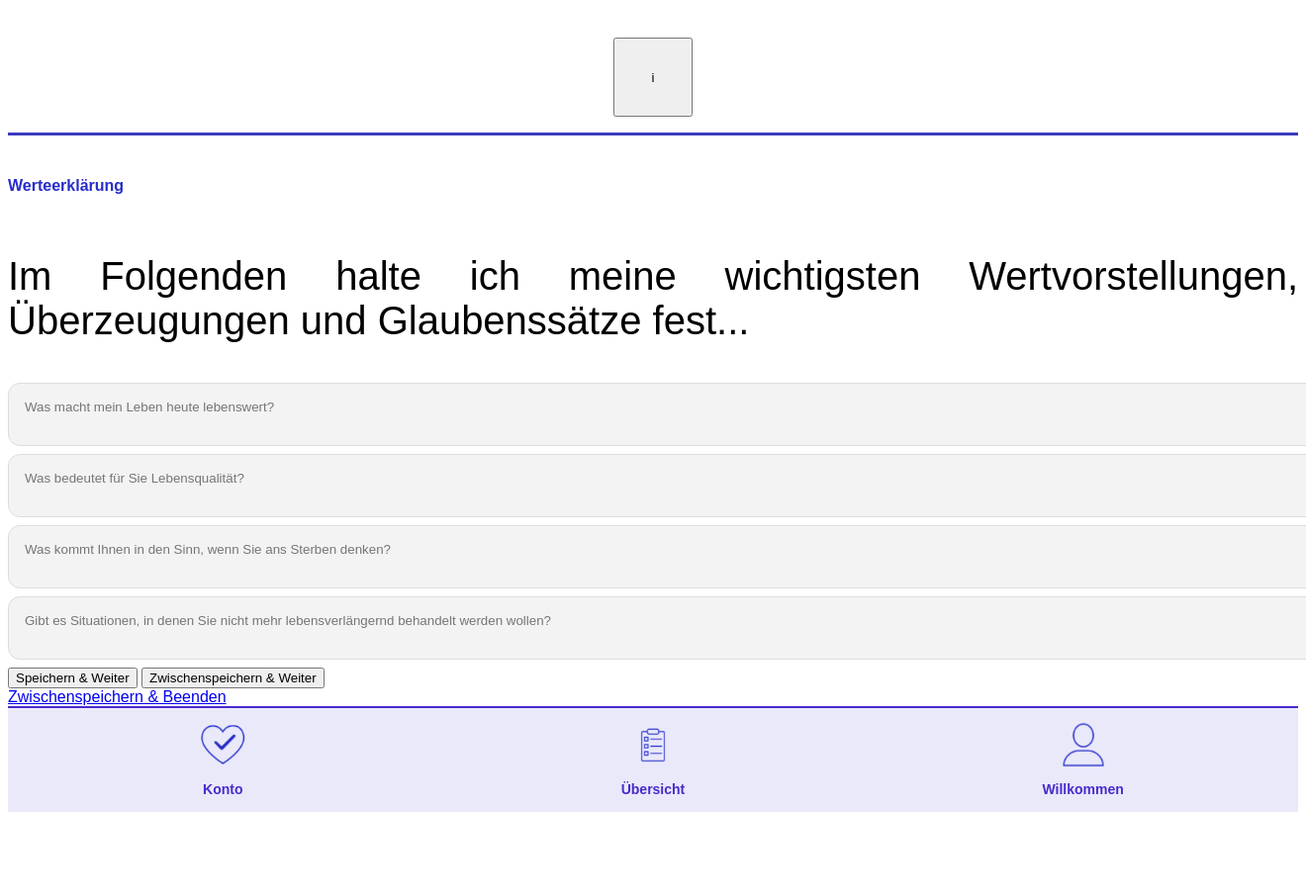
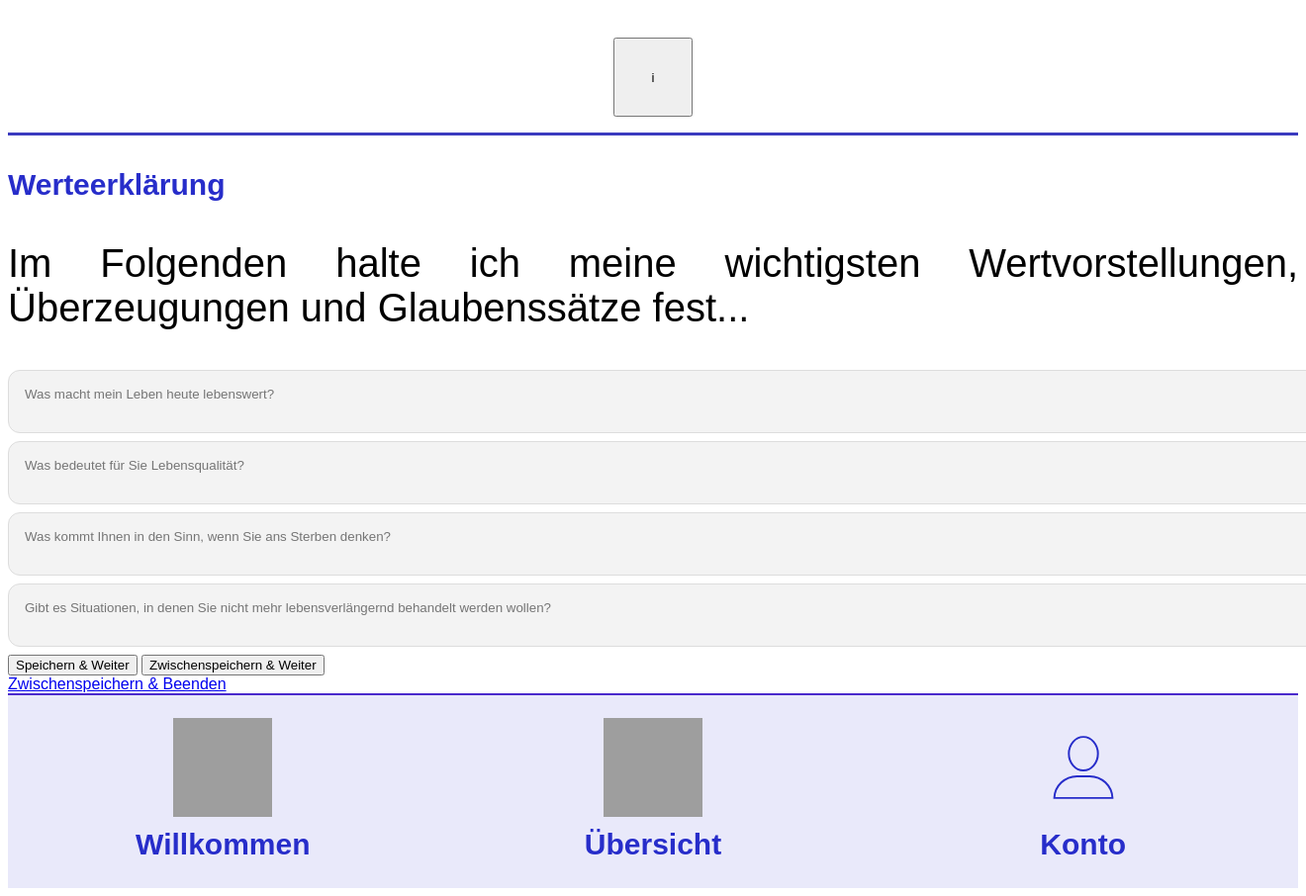
Before and after one commit to simouune/IM4_PatientenWille, a PHP site: page /medizinische-behandlung_1.html in a window 1320 px wide; the page is wider, and only the part inside the window is pictured. Shown: the part 207-1113 px from the top of that part at 99% size. Before the commit the page ends 1028 px from the top of that part, so only its background shows below. Run offline with PHP 8.4, Linux system fonts and the light colour scheme; grey boxes are pictures that could not be loaded.

Commit message:
design footer und medbehandlung2

```diff
--- a/css/stylepage.css
+++ b/css/stylepage.css
@@ -12,17 +12,9 @@ h1 {
 }
 
 h2 {
-display: flex;
-width: 262px;
-height: 58px;
-flex-direction: column;
-justify-content: center;
-flex-shrink: 0;
-color: #272DCA;
-font-family: Arial, Helvetica, sans-serif;
-font-size: 16px;
-font-style: normal;
-font-weight: 700;
+  font-size: 30px;
+  font-weight: bold;
+  color: #272DCA;
 }
 
 p {
@@ -93,11 +85,11 @@ header {
 footer {
   border-top: 2px solid #4A2ACC;
   background-color: rgba(39, 44, 202, 0.1);
-  height: 105px;
+  padding: 15px 0px 30px 0px;
+  height: 150px;
   display: flex;
   align-items: center;     /* vertikal zentriert die .footer-nav */
   justify-content: center; /* zentriert horizontal */
-  padding: 0;
 }
 
 .footer-nav {
@@ -110,24 +102,25 @@ footer {
 
 .nav-item {
   display: flex;
+  color: #272DCA;
   flex-direction: column;
   align-items: center;
-  color: #4A2ACC;
   text-decoration: none;
   font-family: Arial, Helvetica, sans-serif;
-  font-size: 14px; /* optional etwas kleiner */
-  font-weight: 700;
-  padding-bottom: 2rem;
-
+  font-size: 30px;
+  font-weight: bold;
+  flex: 1; /* Gleicher Platz für alle Navigationspunkte */
+  text-align: center; /* Zentriert den Text innerhalb des flex-Containers */
 }
 
 .nav-item img {
-  width: 100px;   /* schön groß, aber nicht zu viel */
+  width: 100px;
   height: 100px;
-  margin-bottom: -0.5rem;
+  margin-bottom: 20px;
 }
 
-.SaveButtons {
+
+.SaveButtons, #medbehandlung2-form {
   margin-top: 80px;
   display: flex;
   flex-direction: column; /* Buttons untereinander anordnen */
@@ -136,7 +129,7 @@ footer {
   gap: 2rem;              /* Abstand zwischen den Buttons */
 }
 
-.btnSave {
+.btnSave, #saveAndNextBtn{
   background-color: #272DCA;
   color: white;
   font-size: 40px;
@@ -148,7 +141,7 @@ footer {
   cursor: pointer;
 }
 
-.btnSaveBack {
+.btnSaveBack, #saveAndExitBtn{
   color: #272DCA;
   background-color: transparent;
   border: none;
@@ -156,36 +149,6 @@ footer {
   font-weight: bold;
 }
 
-
-
-/*button {
-  color: rgb(73, 69, 69);
-  border: none;
-  padding: 0.5rem;
-  border-radius: 6px;
-  cursor: pointer;
-  width: 100%;
-  margin-top: 1rem;
-  display: flex;
-  width: 191px;
-  height: 54px;
-  flex-direction: column;
-  justify-content: center;
-  flex-shrink: 0;
-  color: #000000;
-  text-align: center;
-  font-family: Arial, Helvetica, sans-serif;
-  font-size: 16px;
-  font-style: normal;
-  font-weight: 700;
-  line-height: 150%; /* 24px */
-  /*letter-spacing: -0.304px;
-  display: flex;
-  flex-direction: column;
-  align-items: center;
-  justify-content: center;
-  margin: 1rem auto;
-}
 
 
 /* ------------------------------------ */
@@ -258,7 +221,7 @@ button[type="submit"] {
 /* Personalien */
 /* ------------------------------------ */
 
-#personalien {
+#personalien{
   padding-left: 50px;
   padding-right: 85px;
 }
@@ -280,3 +243,26 @@ button[type="submit"] {
   margin-bottom: 15px;
   margin-top: 50px;
 }
+
+
+
+/* ------------------------------------ */
+/* Medizinische Behandlung 2 */
+/* ------------------------------------ */
+
+#medbehandlung2{
+  padding-left: 50px;
+  padding-right: 85px;
+}
+
+#medbehandlung2 h2 {
+  font-size: 40px;
+}
+
+#medbehandlung2 p{
+  font-size: 40px;
+}
+
+.medbehandlung2_questions{
+  font-size: 40px !important;
+}
--- a/medizinische-behandlung_1.html
+++ b/medizinische-behandlung_1.html
@@ -38,9 +38,9 @@
 
     <footer>
       <div class="footer-nav">
-        <a class="nav-item" href="#"><img src="images/Heart.png" /><span>Konto</span></a>
-        <a class="nav-item" href="#"><img src="images/List.png" /><span>Übersicht</span></a>
-        <a class="nav-item" href="#"><img src="images/Person.png" /><span>Willkommen</span></a>
+        <a class="nav-item" href="#"><img src="images/navWillkommen.svg" /><span>Willkommen</span></a>
+        <a class="nav-item" href="#"><img src="images/navUebersicht.svg" /><span>Übersicht</span></a>
+        <a class="nav-item" href="#"><img src="images/navKonto.svg" /><span>Konto</span></a>
       </div>
     </footer>
   </div>
--- a/personalien.html
+++ b/personalien.html
@@ -39,9 +39,9 @@
 
       <footer>
         <div class="footer-nav">
-          <a class="nav-item" href="#"><img src="images/Heart.png" /><span>Konto</span></a>
-          <a class="nav-item" href="#"><img src="images/List.png" /><span>Übersicht</span></a>
-          <a class="nav-item" href="#"><img src="images/Person.png" /><span>Willkommen</span></a>
+          <a class="nav-item" href="willkommen.html"><img src="images/navWillkommen.svg" /><span>Willkommen</span></a>
+          <a class="nav-item" href="uebersicht.html"><img src="images/navUebersicht.svg" /><span>Übersicht</span></a>
+          <a class="nav-item" href="personalien.html"><img src="images/navKonto.svg" /><span>Konto</span></a>
         </div>
       </footer>
 
--- a/uebersicht.html
+++ b/uebersicht.html
@@ -35,9 +35,9 @@
 
       <footer>
       <div class="footer-nav">
-        <a class="nav-item" href="#"><img src="images/Heart.png" /><span>Konto</span></a>
-        <a class="nav-item" href="#"><img src="images/List.png" /><span>Übersicht</span></a>
-        <a class="nav-item" href="#"><img src="images/Person.png" /><span>Willkommen</span></a>
+        <a class="nav-item" href="#"><img src="images/navWillkommen.svg" /><span>Willkommen</span></a>
+        <a class="nav-item" href="#"><img src="images/navUebersicht.svg" /><span>Übersicht</span></a>
+        <a class="nav-item" href="#"><img src="images/navKonto.svg" /><span>Konto</span></a>
       </div>
       </footer>
 </div>
```
Also changed, not shown: index.html (deleted, +0 -36 lines), medbehandlung2.html (+31 -8 lines), protected.html (deleted, +0 -19 lines), Images/Heart.png (deleted), images/infobutton.png (deleted), images/navKonto.svg (added), images/navUebersicht.svg (added), images/navWillkommen.svg (added).
